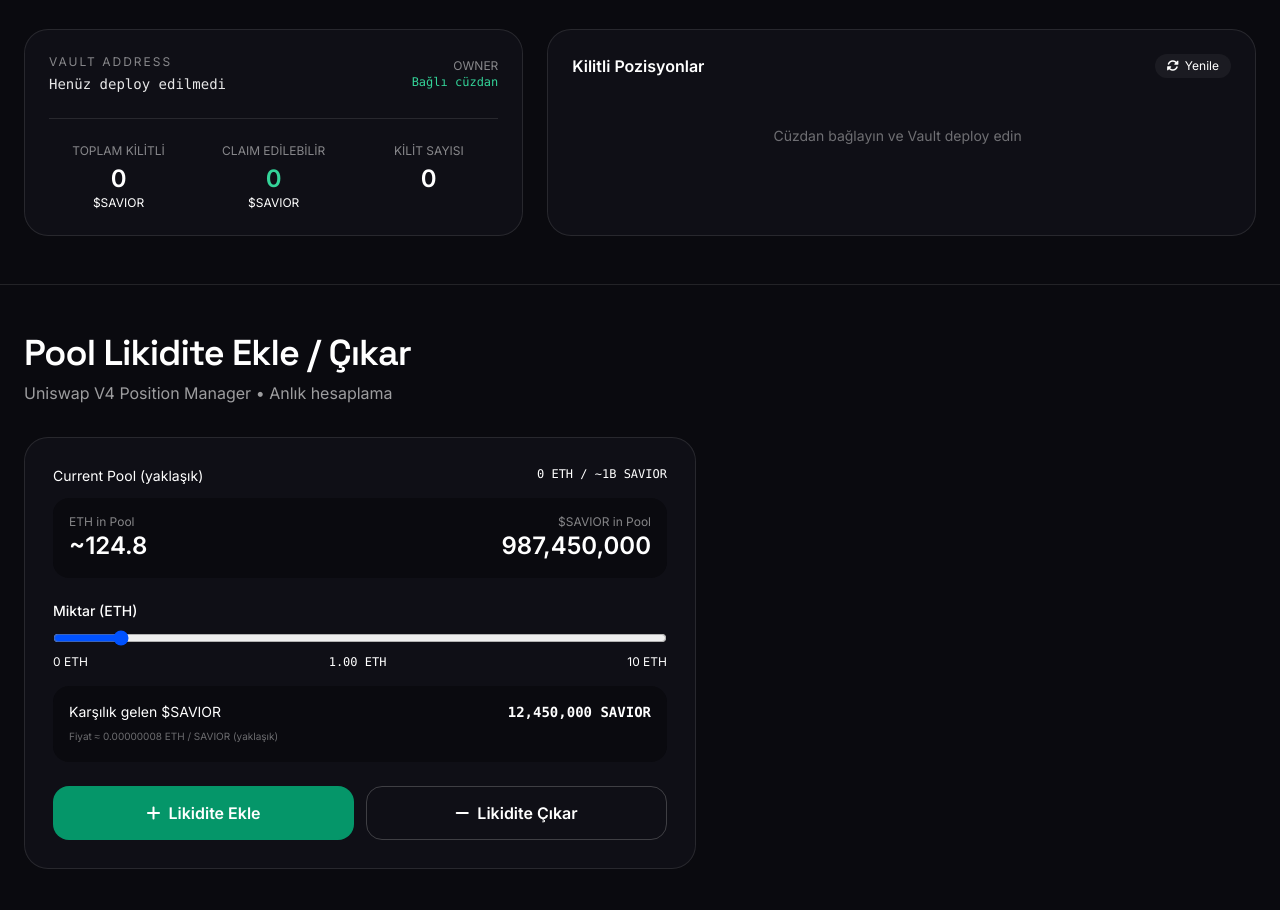
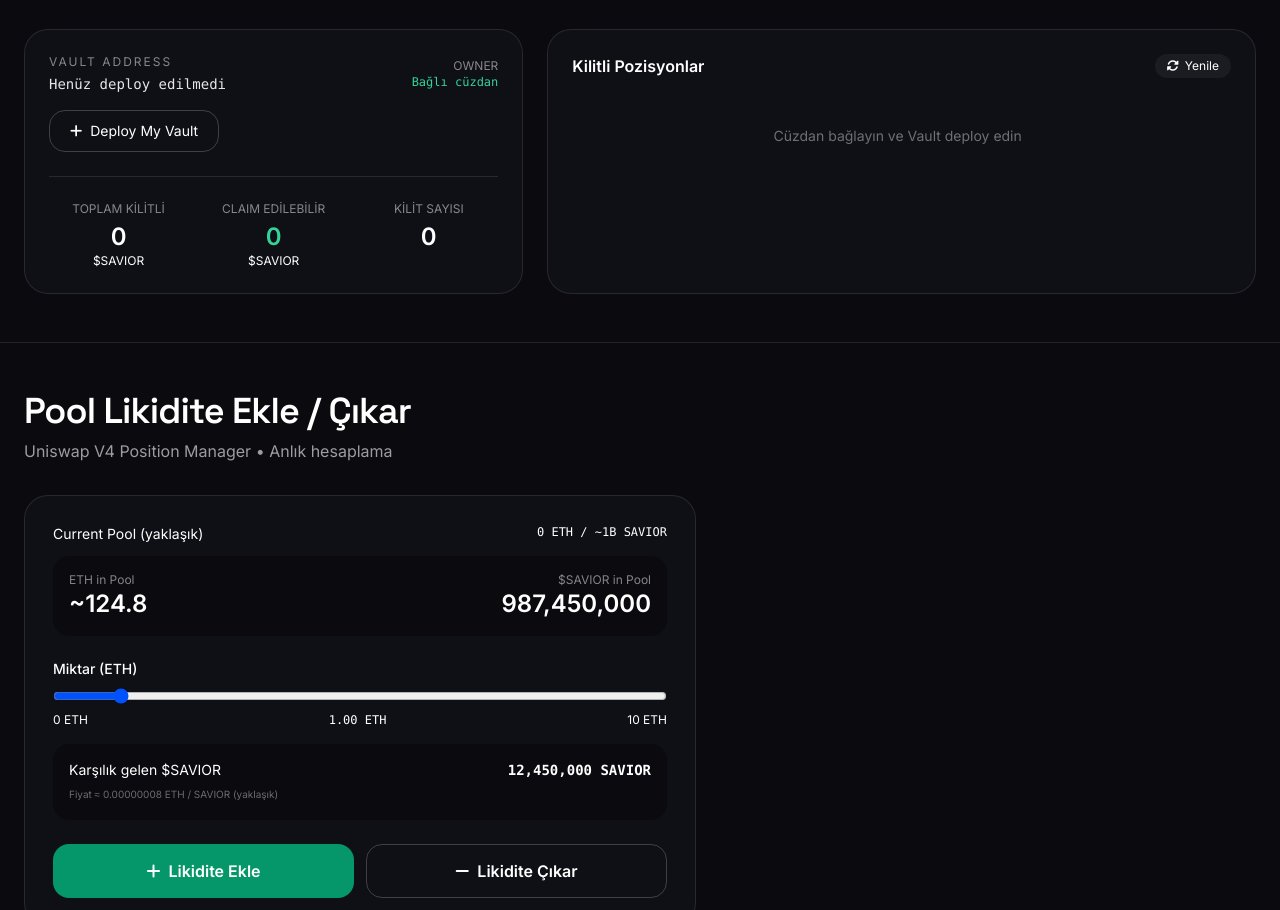
Before and after one commit to cengovski/savior, a plain HTML site: page index.html in a window 1280 px wide. Shown: the part 1559-2469 px from the top of the page. Drawn offline with nearby package versions, Linux system fonts and the light colour scheme.

Commit message:
fix: add Deploy My Vault button back to UI with deployVault function

```diff
--- a/index.html
+++ b/index.html
@@ -316,7 +316,12 @@
                     </div>
                 </div>
 
-                <div class="my-6 h-px bg-white/10"></div>
+                                            <button onclick="deployVault()" id="deploy-vault-btn"
+                                    class="px-5 py-2.5 text-sm border border-white/20 hover:bg-white/5 rounded-2xl flex items-center gap-x-2 transition-colors mt-4">
+                                <i class="fa-solid fa-plus"></i>
+                                <span>Deploy My Vault</span>
+                            </button>
+<div class="my-6 h-px bg-white/10"></div>
 
                 <div class="grid grid-cols-3 gap-4 text-center">
                     <div>
@@ -822,6 +827,33 @@
         }
 
         // Boot
+
+async function deployVault() {
+    if (!userAddress) {
+        alert('Önce cüzdanı bağlayın');
+        return;
+    }
+    const btn = document.getElementById('deploy-vault-btn');
+    btn.disabled = true;
+    btn.innerHTML = `<span class="animate-pulse">Vault deploy ediliyor...</span>`;
+    try {
+        // In a real app, we would call the VaultFactory contract to create a vault for the user
+        // For demo, we generate a deterministic address based on userAddress
+        await new Promise(r => setTimeout(r, 2000));
+        const vaultAddress = '0x' + ethers.keccak256(ethers.toUtf8Bytes(userAddress + 'savior_vault')).slice(0, 42);
+        currentVaultAddress = vaultAddress;
+        document.getElementById('vault-address').textContent = currentVaultAddress.slice(0,8) + '...' + currentVaultAddress.slice(-6);
+        mockVaultDeployed = true;
+        localStorage.setItem('savior_vault_' + userAddress, currentVaultAddress);
+        alert('Vault başarıyla deploy edildi!\nAdres: ' + currentVaultAddress);
+    } catch (e) {
+        alert('Vault deploy hatası: ' + e.message);
+    } finally {
+        btn.disabled = false;
+        btn.innerHTML = '<i class="fa-solid fa-plus"></i><span>Deploy My Vault</span>';
+    }
+}
+
         window.onload = function() {
             initDemo();
             // Otomatik RPC init
```
